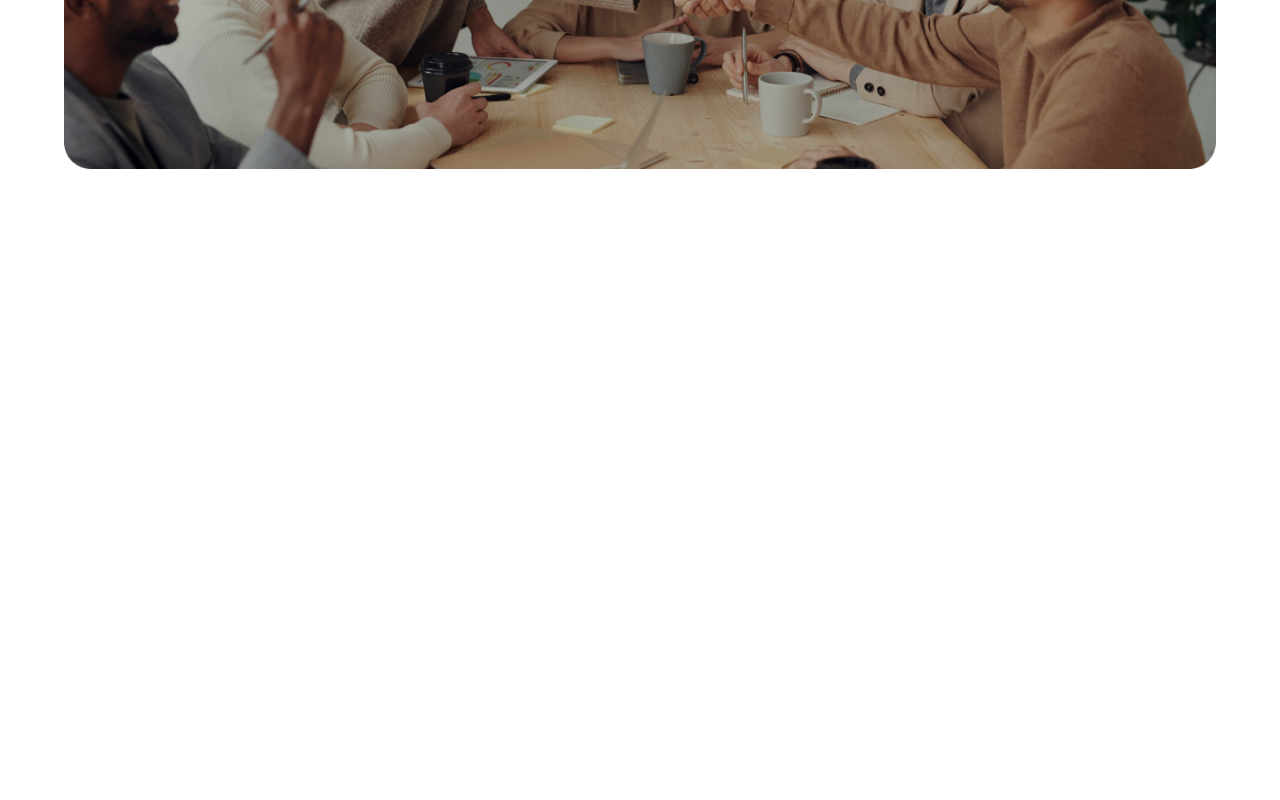
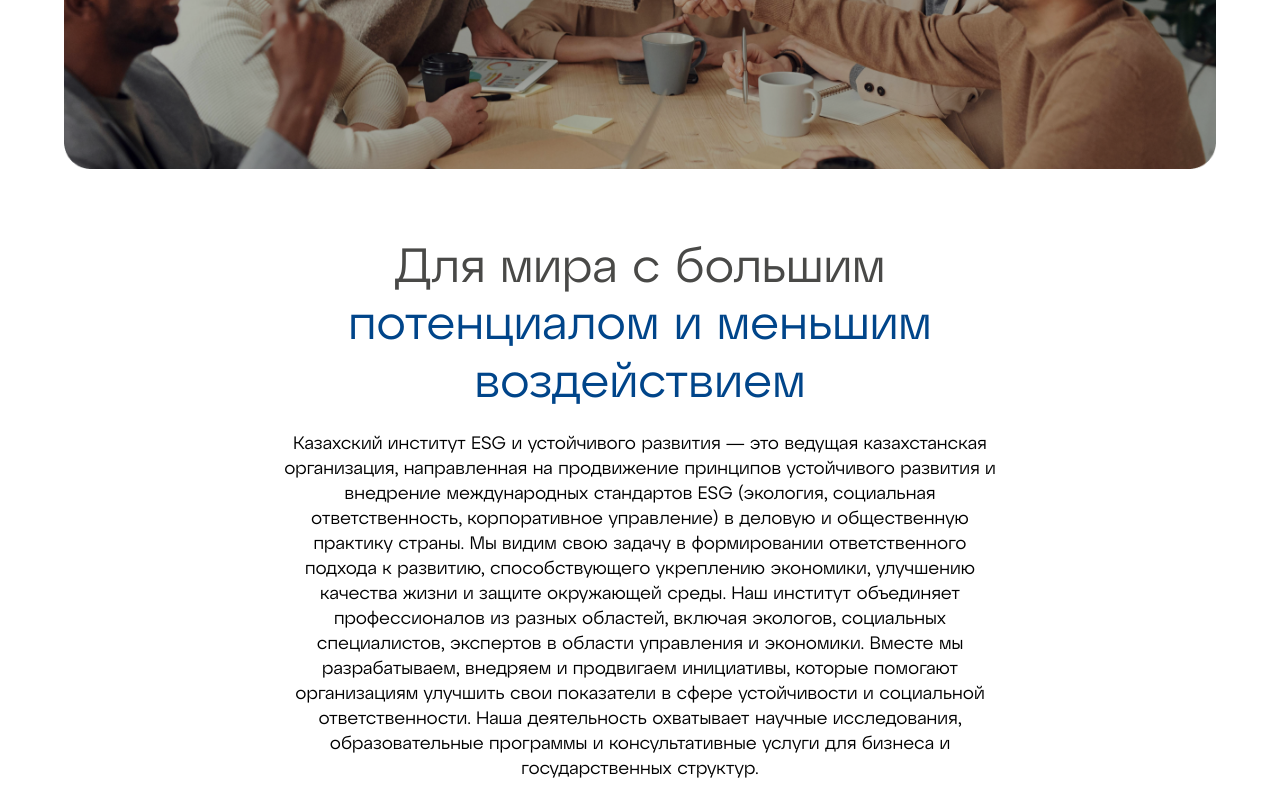
Before and after one commit to DonJuvn/kaz-sustain-dev, a React (Create React App) app: page / in a window 1280 px wide. Shown: the part 844-1644 px from the top of the page. Before the commit the page ends 1021 px from the top, so only its background shows below. Built offline with nearby package versions, Linux system fonts and the light colour scheme.

Commit message:
potential

```diff
--- a/src/App.css
+++ b/src/App.css
@@ -167,7 +167,7 @@ body {
    width: 45%;
    justify-content: space-between;
 }
-.about .text .inner #title {
+#title {
    font-size: 48px;
    margin: 0;
    line-height: 57.6px;
@@ -175,7 +175,7 @@ body {
    color: #494947;
    margin-bottom: 2%;
 }
-.about .text .inner #title span {
+#title span {
    color: #00458a;
 }
 .about .text .inner p {
@@ -190,7 +190,7 @@ body {
    flex-direction: row;
    width: 30%;
    justify-content: space-between;
-   align-items:end;
+   align-items: end;
 }
 .about .text .links a {
    text-decoration: none;
@@ -204,9 +204,23 @@ body {
    width: 16px;
    aspect-ratio: 1;
 }
-.about .img{
-  width: 100%;
+.about .img {
+   width: 100%;
 }
-.about .img img{
-  width: 100%;
+.about .img img {
+   width: 100%;
 }
+
+/* potential */
+#potential {
+   padding-top: 5%;
+}
+#potential .container {
+   width: 56%;
+}
+.potential {
+   text-align: center;
+}
+.potential p{
+  font-size: 18px;
+}
--- a/src/App.js
+++ b/src/App.js
@@ -2,12 +2,14 @@ import logo from "./logo.svg";
 import "./App.css";
 import Menu from "./components/menu";
 import About from "./components/about";
+import Potential from "./components/potential";
 
 function App() {
    return (
       <div className="App">
          <Menu />
          <About />
+         <Potential />
       </div>
    );
 }
--- /dev/null
+++ b/src/components/potential.jsx
@@ -0,0 +1,35 @@
+import React from "react";
+const Potential = () => {
+   return (
+      <div id="potential">
+         <div className="container">
+            <div className="potential">
+               <h1 id="title">
+                  Для мира с большим{" "}
+                  <span>потенциалом и меньшим воздействием</span>
+               </h1>
+               <p>
+                  Казахский институт ESG и устойчивого развития — это ведущая
+                  казахстанская организация, направленная на продвижение
+                  принципов устойчивого развития и внедрение международных
+                  стандартов ESG (экология, социальная ответственность,
+                  корпоративное управление) в деловую и общественную практику
+                  страны. Мы видим свою задачу в формировании ответственного
+                  подхода к развитию, способствующего укреплению экономики,
+                  улучшению качества жизни и защите окружающей среды. Наш
+                  институт объединяет профессионалов из разных областей, включая
+                  экологов, социальных специалистов, экспертов в области
+                  управления и экономики. Вместе мы разрабатываем, внедряем и
+                  продвигаем инициативы, которые помогают организациям улучшить
+                  свои показатели в сфере устойчивости и социальной
+                  ответственности. Наша деятельность охватывает научные
+                  исследования, образовательные программы и консультативные
+                  услуги для бизнеса и государственных структур.
+               </p>
+            </div>
+         </div>
+      </div>
+   );
+};
+
+export default Potential;
```
